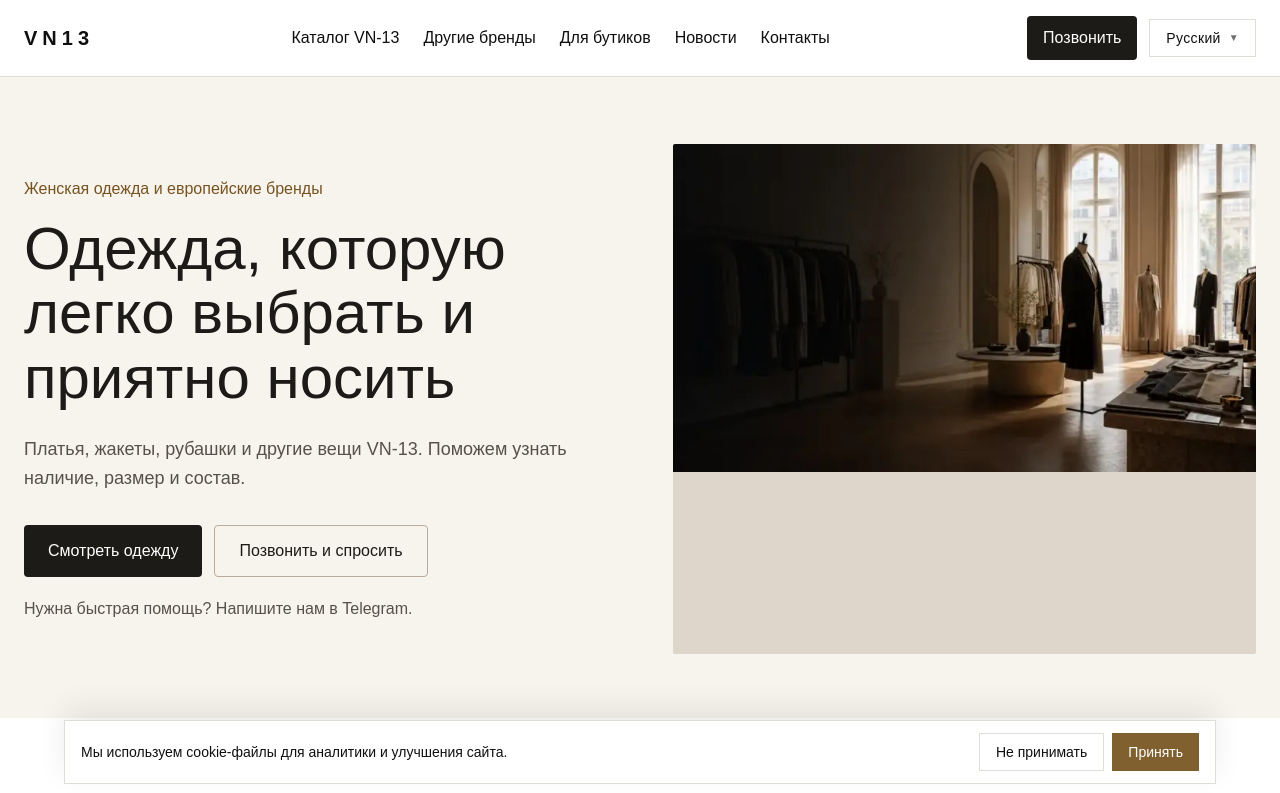
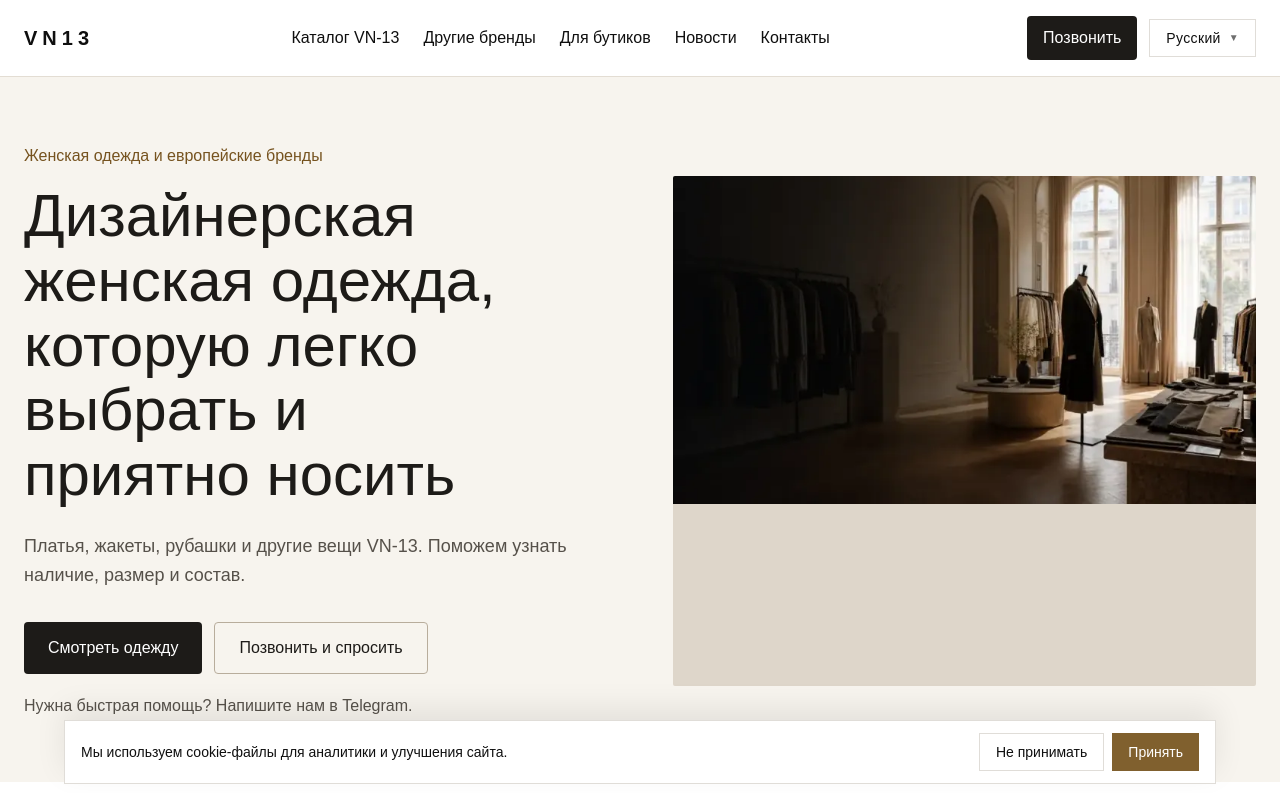
Before and after one commit to coffeeshop13/vn-13, a Next.js app: page / in a window 1280 px wide. Shown: the top 793 px of the page. Built offline with nearby package versions, Linux system fonts and the light colour scheme.

Commit message:
Align homepage H1 with commercial search intent

```diff
--- a/components/Hero.tsx
+++ b/components/Hero.tsx
@@ -10,7 +10,7 @@ export default function Hero() {
             Женская одежда и европейские бренды
           </p>
           <h1 className="text-4xl md:text-6xl font-light leading-[1.08] text-balance" style={{ color: '#1d1b18' }}>
-            Одежда, которую легко выбрать и приятно носить
+            Дизайнерская женская одежда, которую легко выбрать и приятно носить
           </h1>
           <p className="mt-6 max-w-xl text-lg leading-relaxed" style={{ color: '#56514a' }}>
             Платья, жакеты, рубашки и другие вещи VN-13. Поможем узнать наличие, размер и состав.
```
